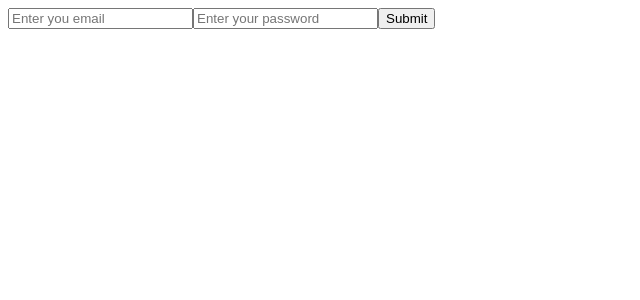
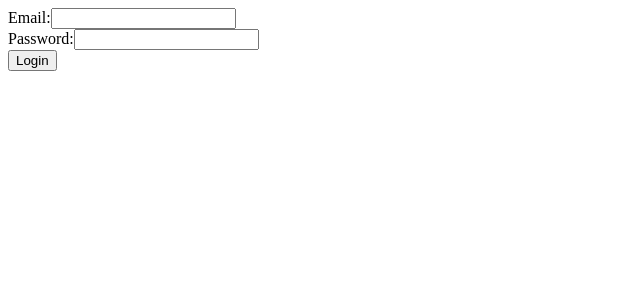
Before and after one commit to acciojob/Dummy-Login-API-2-SandeepKumarSolanki, a React app: page / in a window 1280 px wide. Shown: the top 300 px of the page, without its empty margins (0-640 px from the left). Built offline with nearby package versions, Linux system fonts and the light colour scheme.

Commit message:
fix error

```diff
--- a/src/components/App.js
+++ b/src/components/App.js
@@ -5,67 +5,70 @@ const dummyData = {
 }
 const App = () => {
     const [email, setEmail] = useState('')
-    const [emailError, setEmailError] = useState('')
+    const [userError, setUserError] = useState('')
     const [password, setPassword] = useState('')
-    const [passwordError, setPasswordError] = useState('')
-    const [login , setLogin] = useState(false)
+    const [error, setError] = useState('')
+    const [login, setLogin] = useState(false)
+
+
     const handleSubmit = (e) => {
         e.preventDefault();
-        setEmailError('')
-        setPasswordError('')
+        setUserError('')
+        setError('')
         setLogin(false)
         setTimeout(() => {
 
             if (email.trim() && email !== dummyData.email) {
-                setEmailError("User not found")
+                setUserError("User not found")
                 return;
             }
             if (password !== dummyData.password) {
-                setPasswordError("Password Incorrect")
+                setError("Password Incorrect")
                 return;
             }
             setLogin(true)
-            console.log(email, password , "Login Successfully")
+            console.log(email, password, "Login Successfully")
             setEmail('')
             setPassword('')
-            setEmailError('')
-            setPasswordError('')
-        },3000)
+            setUserError('')
+            setError('')
+        }, 3000)
     }
+
+
     return (
         <>
-            <form onSubmit={handleSubmit} >
+            <form onSubmit={handleSubmit}>
+                <div>
+                    <label>Email:</label>
                     <input
-                    type='email'
-                    placeholder='Enter you email'
+                        id="input-email"
+                        type="email"
                         value={email}
-                    onChange={(e) => setEmail(e.target.value)}
-                    id="input-email"
+                        onChange={(e) => {
+                            setEmail(e.target.value);
+                        }}
                     />
+                    {userError && <p id="user-error" style={{ color: "red" }}>{userError}</p>}
+                </div>
+
+                <div>
+                    <label>Password:</label>
                     <input
+                        id="input-password"
                         type="password"
                         value={password}
-                    placeholder='Enter your password'
-                    onChange={(e) => setPassword(e.target.value)}
-                    id="input-password"
+                        onChange={(e) => {
+                            setPassword(e.target.value);
+                        }}
                     />
-                <button type='submit' id="submit-form-btn">Submit</button>
+                    {error && <p id="password-error" style={{ color: "red" }}>{error}</p>}
+                </div>
+
+                <button id="submit-form-btn" type="submit" >
+                    {login ? "Logging in..." : "Login"}
+                </button>
             </form>
-
-            {
-                emailError.length > 0 && (
-                    <p id="user-error">{emailError}</p>
-                )
-            }
-            {
-                passwordError.length > 0 && (
-                    <p id="password-error">{passwordError}</p>
-                )
-            }
-            {login && (
-                <p id="login">Login successfully</p>
-            )}
-
         </>
     )
 }
```
Lines whose indentation alone changed are shown as unchanged.
